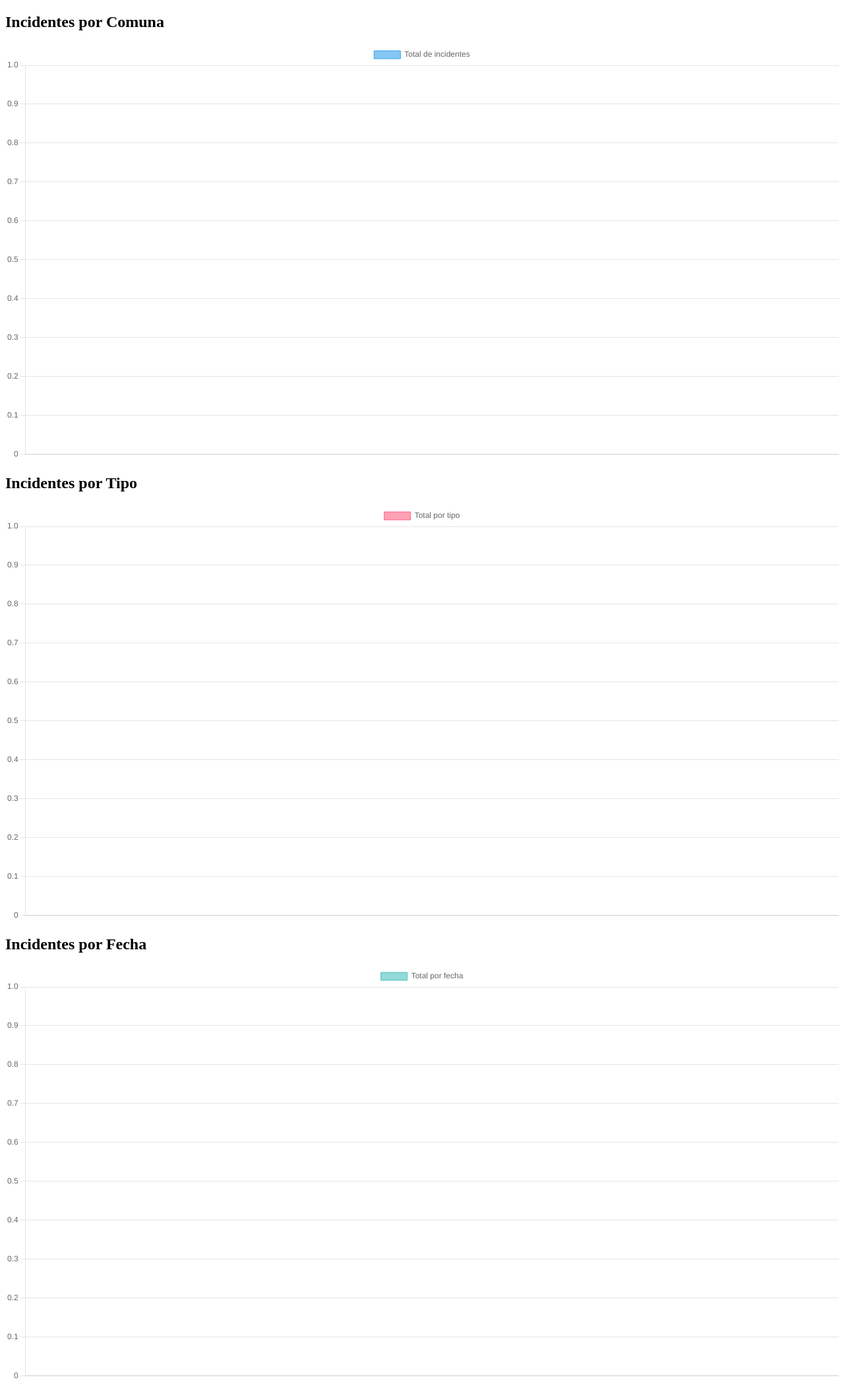
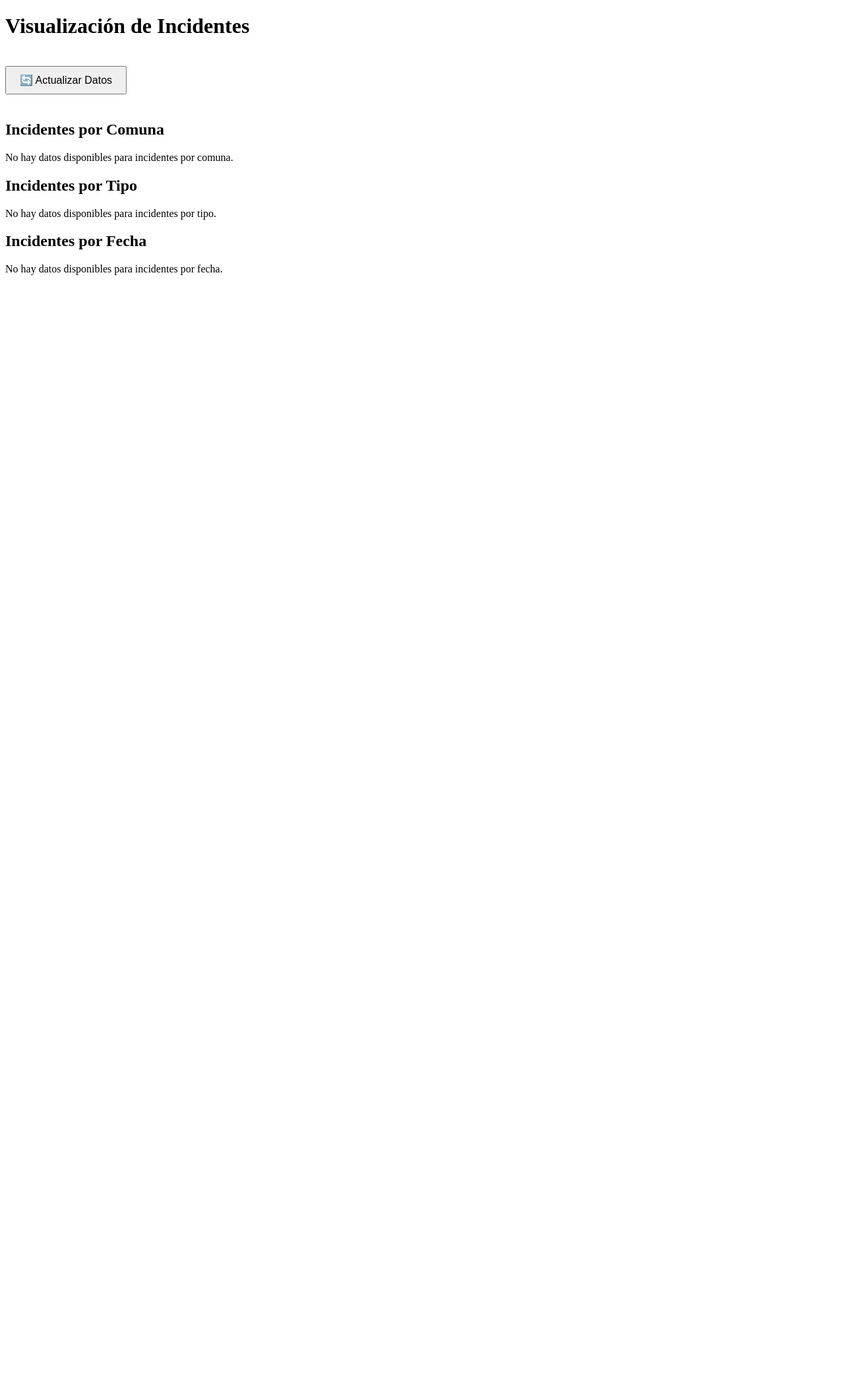
Before and after one commit to escandarr/ProyectoSD2025, a Flask app: page / in a window 1280 px wide. Shown: the whole page at 66% size. After the commit the page ends 417 px from the top, so only its background shows below. Run offline with Flask 3, Linux system fonts and the light colour scheme.

Commit message:
visualizador funcionando

```diff
--- a/visualizador/app.py
+++ b/visualizador/app.py
@@ -6,9 +6,11 @@
 def load_data(path, columns):
     try:
         df = pd.read_csv(path, header=None, names=columns)
+        print(f"[INFO] Cargado correctamente {path}")
+        print(df.head())  # Muestra las primeras 5 filas como preview
         return df[columns[0]].tolist(), df[columns[1]].tolist()
     except Exception as e:
-        print(f"Error cargando {path}: {e}")
+        print(f"[ERROR] Cargando {path}: {e}")
         return [], []
 
 @app.route('/')
@@ -17,6 +19,10 @@
     labels_tipo, values_tipo = load_data('/data/tipo/part-r-00000', ['tipo', 'total'])
     labels_fecha, values_fecha = load_data('/data/fecha/part-r-00000', ['fecha', 'total'])
 
+    print("[DEBUG] COMUNA:", labels_comuna, values_comuna)
+    print("[DEBUG] TIPO:", labels_tipo, values_tipo)
+    print("[DEBUG] FECHA:", labels_fecha, values_fecha)
+
     return render_template('index.html',
                            comuna_labels=labels_comuna, comuna_values=values_comuna,
                            tipo_labels=labels_tipo, tipo_values=values_tipo,
--- a/visualizador/templates/index.html
+++ b/visualizador/templates/index.html
@@ -1,20 +1,45 @@
 <!DOCTYPE html>
 <html>
 <head>
+  <meta charset="utf-8">
   <title>Visualización de Incidentes</title>
   <script src="https://cdn.jsdelivr.net/npm/chart.js"></script>
+  <style>
+    button {
+      margin: 20px 0;
+      padding: 10px 20px;
+      font-size: 16px;
+      cursor: pointer;
+    }
+  </style>
 </head>
 <body>
+  <h1>Visualización de Incidentes</h1>
+  <button onclick="location.reload()">🔄 Actualizar Datos</button>
+
   <h2>Incidentes por Comuna</h2>
-  <canvas id="chart_comuna" width="600" height="300"></canvas>
+  {% if comuna_labels and comuna_values %}
+    <canvas id="chart_comuna" width="600" height="300"></canvas>
+  {% else %}
+    <p>No hay datos disponibles para incidentes por comuna.</p>
+  {% endif %}
 
   <h2>Incidentes por Tipo</h2>
-  <canvas id="chart_tipo" width="600" height="300"></canvas>
+  {% if tipo_labels and tipo_values %}
+    <canvas id="chart_tipo" width="600" height="300"></canvas>
+  {% else %}
+    <p>No hay datos disponibles para incidentes por tipo.</p>
+  {% endif %}
 
   <h2>Incidentes por Fecha</h2>
-  <canvas id="chart_fecha" width="600" height="300"></canvas>
+  {% if fecha_labels and fecha_values %}
+    <canvas id="chart_fecha" width="600" height="300"></canvas>
+  {% else %}
+    <p>No hay datos disponibles para incidentes por fecha.</p>
+  {% endif %}
 
   <script>
+    {% if comuna_labels and comuna_values %}
     const comunaCtx = document.getElementById('chart_comuna').getContext('2d');
     new Chart(comunaCtx, {
       type: 'bar',
@@ -29,7 +54,9 @@
         }]
       }
     });
+    {% endif %}
 
+    {% if tipo_labels and tipo_values %}
     const tipoCtx = document.getElementById('chart_tipo').getContext('2d');
     new Chart(tipoCtx, {
       type: 'bar',
@@ -44,7 +71,9 @@
         }]
       }
     });
+    {% endif %}
 
+    {% if fecha_labels and fecha_values %}
     const fechaCtx = document.getElementById('chart_fecha').getContext('2d');
     new Chart(fechaCtx, {
       type: 'bar',
@@ -59,6 +88,7 @@
         }]
       }
     });
+    {% endif %}
   </script>
 </body>
 </html>
```
